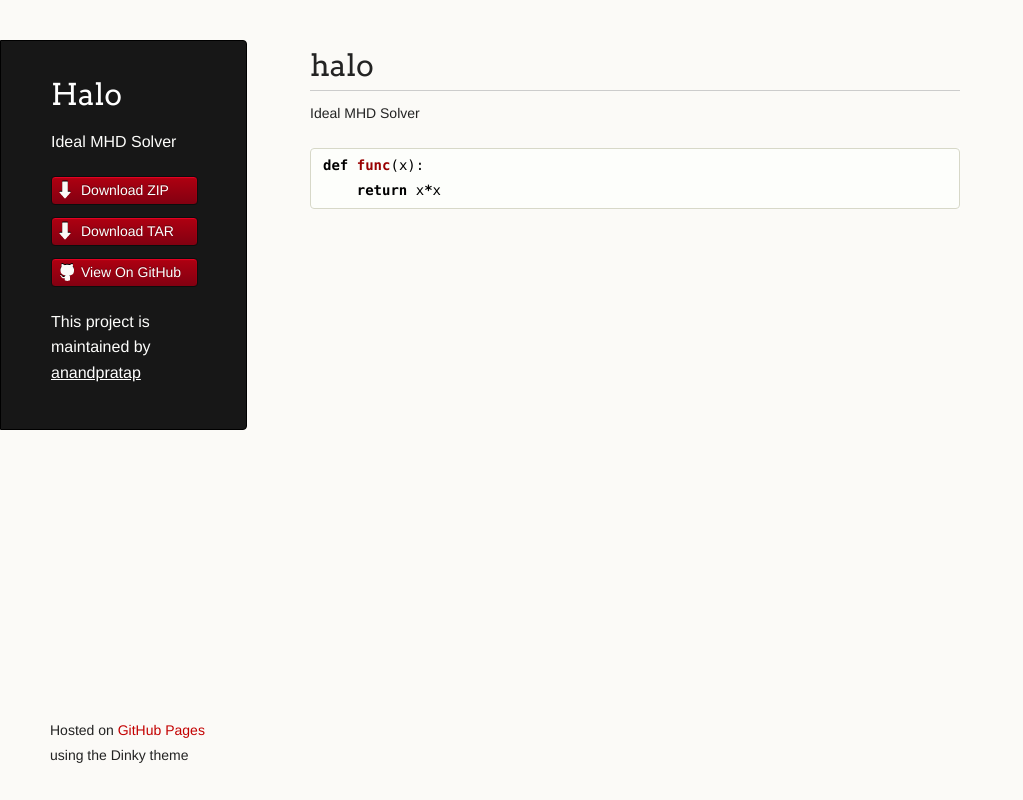
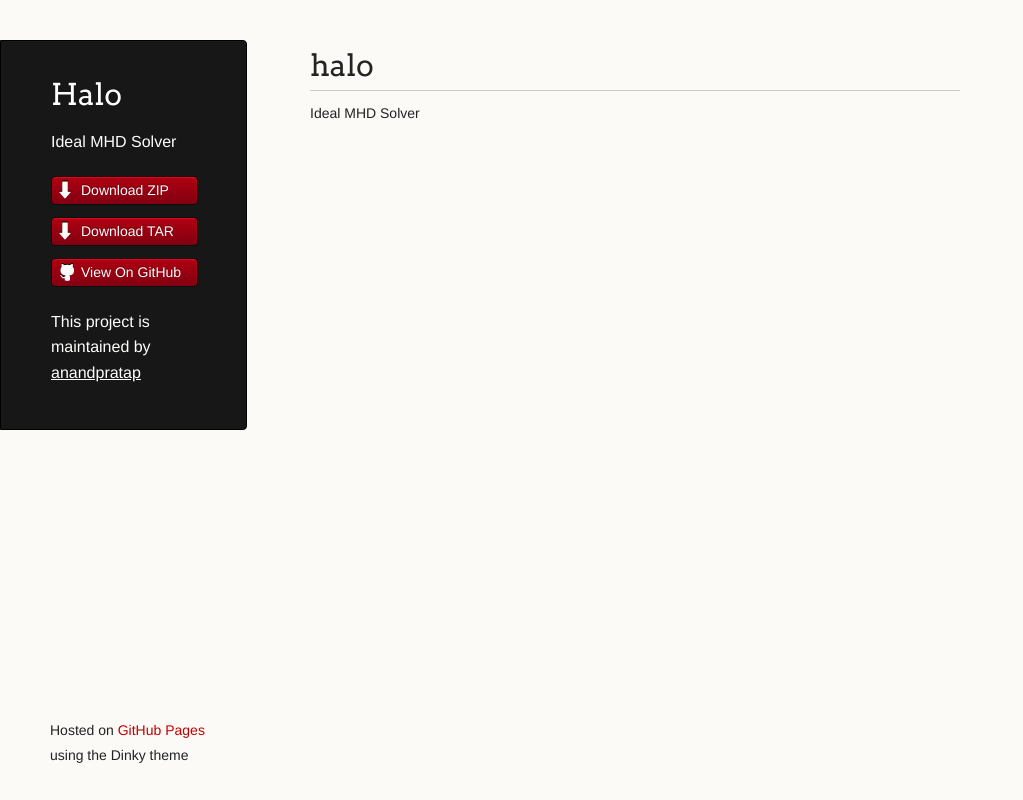
Before and after one commit to anandpratap/halo, a plain HTML site: page index.html in a window 1280 px wide. Shown: the whole page, without its empty margins (0-1023 px from the left). Drawn offline with Linux system fonts and the light colour scheme.

Commit message:
Create gh-pages branch via GitHub

```diff
--- a/index.html
+++ b/index.html
@@ -33,10 +33,6 @@
         <h1>halo</h1>
 
 <p>Ideal MHD Solver</p>
-
-<div class="highlight"><pre><span class="k">def</span> <span class="nf">func</span><span class="p">(</span><span class="n">x</span><span class="p">):</span>
-    <span class="k">return</span> <span class="n">x</span><span class="o">*</span><span class="n">x</span>
-</pre></div>
       </section>
       <footer>
         <p><small>Hosted on <a href="https://pages.github.com">GitHub Pages</a> using the Dinky theme</small></p>
```
Also changed, not shown: params.json (+1 -1 lines).
